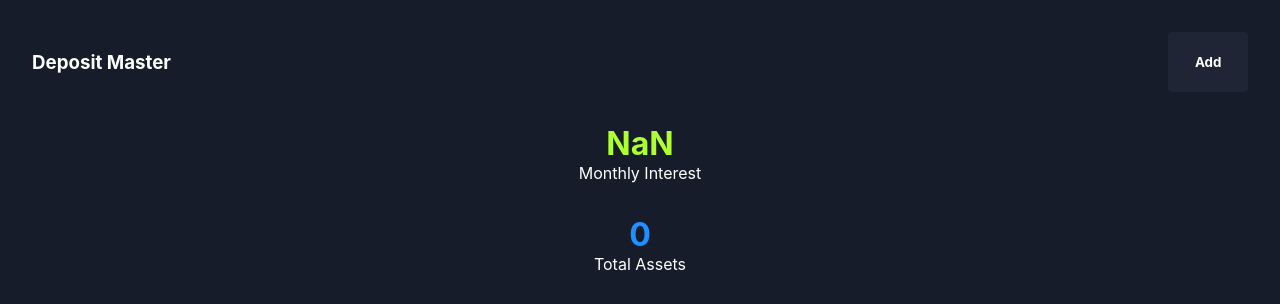
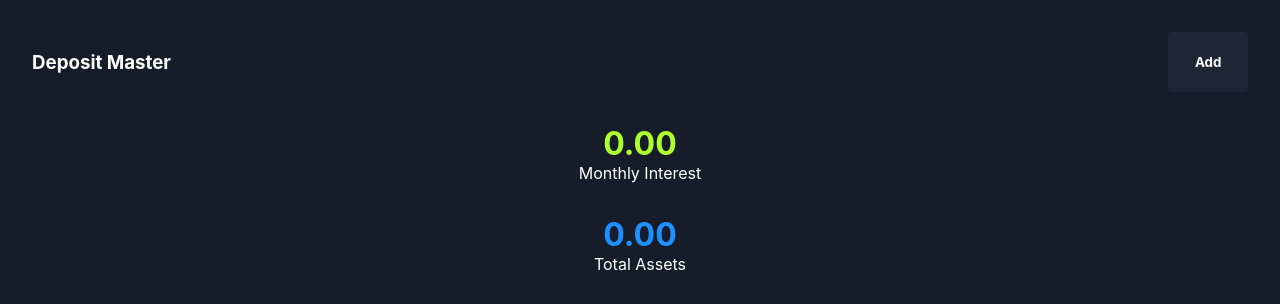
Before and after one commit to kumarasinghe/depositmaster, a website: page www/index.html in a window 1280 px wide. Shown: the top 304 px of the page. Drawn offline with Linux system fonts and the light colour scheme.

Commit message:
fixed NaN issue

```diff
--- a/www/index.js
+++ b/www/index.js
@@ -29,7 +29,7 @@ const monthNames = [
     forecastTableBody.querySelector("tr:first-child>td:last-child").innerText
   ).toLocaleString("en");
 
-  if (monthlyInterest.innerText == "") {
+  if (monthlyInterest.innerText == "" || monthlyInterest.innerText == "NaN") {
     monthlyInterest.innerText = "0.00";
   }
 
@@ -37,6 +37,10 @@ const monthNames = [
   totalAssets.innerText = parseFloat(
     forecastTableBody.querySelector("tr:first-child>td:nth-child(2)").innerText
   ).toLocaleString("en");
+
+  if (totalAssets.innerText == "0") {
+    totalAssets.innerText = "0.00";
+  }
 })();
 
 function getNewCard(id, title, value) {
@@ -125,10 +129,6 @@ function generateForecastTable() {
     else if (`${value}`.match(/[0-9]+\.[0-9]{1}/)) {
       return `${match[0]}0`;
     }
-    // invalid value
-    else if (!value) {
-      return "0.00";
-    }
     // has no decimal point
     else {
       return `${value}.00`;
```
Also changed, not shown: www/forecast.js (+8 -13 lines), www/index.html (+0 -1 lines).
